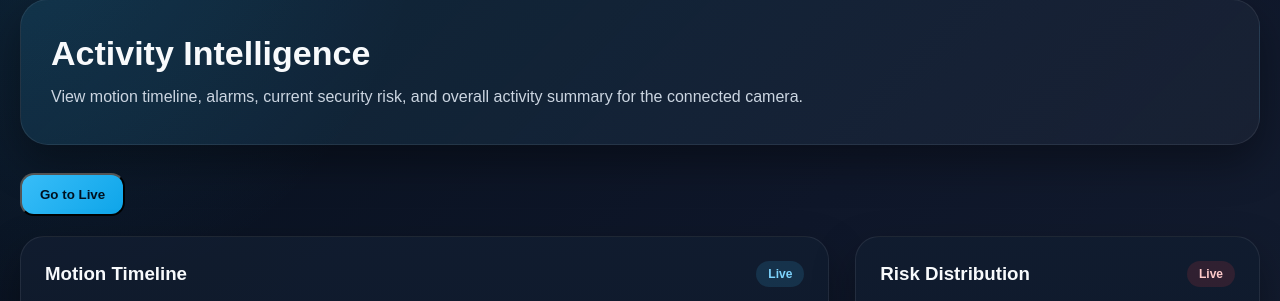
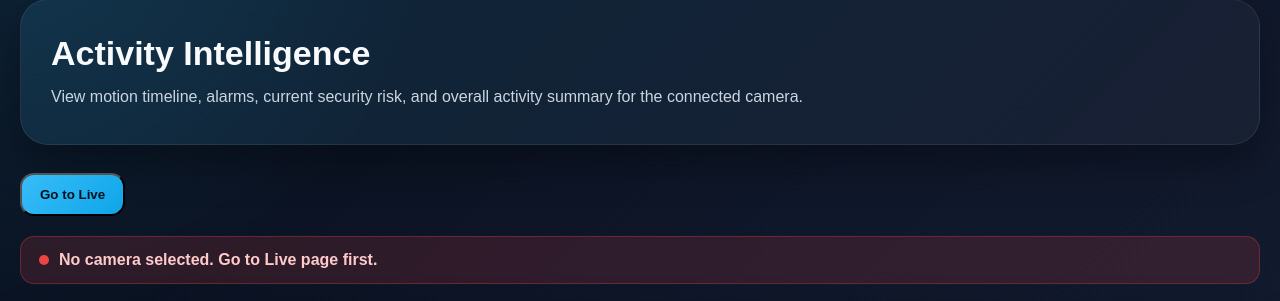
Before and after one commit to manavjeetkarwal/secure-cam, a Flask app: page /activity in a window 1280 px wide. Shown: the part 112-413 px from the top of the page. Run offline with Flask 3, Linux system fonts and the light colour scheme; a user stored in the database is signed in.

Commit message:
fixed some bugs

```diff
--- a/app.py
+++ b/app.py
@@ -884,6 +884,115 @@
         return jsonify({"viewer_alarm_times": [], "camera_cover_times": []})
 
 
+@app.route("/api/activity/summary")
+def api_activity_summary():
+    if not is_logged_in():
+        return jsonify(
+            {
+                "total_motion": 0,
+                "viewer_alarms": 0,
+                "camera_covers": 0,
+                "human_detections": 0,
+            }
+        ), 401
+
+    room = request.args.get("camera")
+    if not room:
+        return jsonify(
+            {
+                "total_motion": 0,
+                "viewer_alarms": 0,
+                "camera_covers": 0,
+                "human_detections": 0,
+            }
+        )
+
+    try:
+        session_id = get_current_or_latest_session_id(room)
+        if not session_id:
+            return jsonify(
+                {
+                    "total_motion": 0,
+                    "viewer_alarms": 0,
+                    "camera_covers": 0,
+                    "human_detections": 0,
+                }
+            )
+
+        conn = get_connection()
+        c = conn.cursor()
+
+        c.execute(
+            """
+            SELECT SUM(motion_count) as total_motion
+            FROM motion_events
+            WHERE camera_room_id=? AND session_id=?
+        """,
+            (room, session_id),
+        )
+        motion_row = c.fetchone()
+        total_motion = (
+            motion_row["total_motion"]
+            if motion_row and motion_row["total_motion"]
+            else 0
+        )
+
+        c.execute(
+            """
+            SELECT COUNT(*) as total
+            FROM viewer_alarm_events
+            WHERE camera_room_id=? AND session_id=?
+        """,
+            (room, session_id),
+        )
+        viewer_alarm_row = c.fetchone()
+        viewer_alarms = viewer_alarm_row["total"] if viewer_alarm_row else 0
+
+        c.execute(
+            """
+            SELECT COUNT(*) as total
+            FROM camera_cover_events
+            WHERE camera_room_id=? AND session_id=?
+        """,
+            (room, session_id),
+        )
+        camera_cover_row = c.fetchone()
+        camera_covers = camera_cover_row["total"] if camera_cover_row else 0
+
+        c.execute(
+            """
+            SELECT COUNT(*) as total
+            FROM human_detection_events
+            WHERE camera_room_id=? AND session_id=?
+        """,
+            (room, session_id),
+        )
+        human_detection_row = c.fetchone()
+        human_detections = human_detection_row["total"] if human_detection_row else 0
+
+        conn.close()
+
+        return jsonify(
+            {
+                "total_motion": total_motion,
+                "viewer_alarms": viewer_alarms,
+                "camera_covers": camera_covers,
+                "human_detections": human_detections,
+            }
+        )
+
+    except Exception as e:
+        print("Summary API error:", e)
+        return jsonify(
+            {
+                "total_motion": 0,
+                "viewer_alarms": 0,
+                "camera_covers": 0,
+                "human_detections": 0,
+            }
+        )
+
+
 @app.route("/api/activity/human_detections")
 def api_activity_human_detections():
     if not is_logged_in():
--- a/static/css/activity.css
+++ b/static/css/activity.css
@@ -24,6 +24,40 @@
 .page-hero p{color:var(--muted);line-height:1.7;max-width:760px;}
 
 .top-action{margin-bottom:20px;}
+
+.activity-status{
+  padding:14px 18px;
+  border-radius:14px;
+  margin-bottom:20px;
+  display:flex;
+  align-items:center;
+  gap:10px;
+  font-weight:600;
+  background:rgba(255,255,255,0.05);
+  border:1px solid rgba(255,255,255,0.08);
+}
+.activity-status.error{
+  background:rgba(239,68,68,0.15);
+  border-color:rgba(239,68,68,0.3);
+  color:#fecaca;
+}
+.activity-status.success{
+  background:rgba(34,197,94,0.15);
+  border-color:rgba(34,197,94,0.3);
+  color:#bbf7d0;
+}
+.status-dot{
+  width:10px;
+  height:10px;
+  border-radius:50%;
+}
+.status-dot.loading{
+  background:#f59e0b;
+  animation:pulse 1s infinite;
+}
+.status-dot.success{background:#22c55e;}
+.status-dot.error{background:#ef4444;}
+
 .live-link-btn{
   display:inline-flex;text-decoration:none;padding:12px 18px;border-radius:14px;font-weight:800;
   background:linear-gradient(135deg,#38bdf8,#0ea5e9);color:#00111f;
--- a/static/js/activity.js
+++ b/static/js/activity.js
@@ -76,20 +76,45 @@
 }
 
 async function loadMotionData() {
-  if (!cameraId || cameraId === "null" || cameraId === "undefined") return;
+  if (!cameraId || cameraId === "null" || cameraId === "undefined") {
+    updateActivityStatus("error", "No camera selected. Go to Live page first.");
+    return;
+  }
+
+  updateActivityStatus("loading", "Loading activity data for camera: " + cameraId + "...");
 
   try {
-    const motionRes = await fetch("/api/activity/motion?camera=" + encodeURIComponent(cameraId));
-    const alarmRes = await fetch("/api/activity/alarms?camera=" + encodeURIComponent(cameraId));
-    const humanRes = await fetch("/api/activity/human_detections?camera=" + encodeURIComponent(cameraId));
+    let motionData = [];
+    let alarmData = { viewer_alarm_times: [], camera_cover_times: [] };
+    let humanData = [];
 
-    if (!motionRes.ok) throw new Error("Motion API failed");
-    if (!alarmRes.ok) throw new Error("Alarm API failed");
-    if (!humanRes.ok) throw new Error("Human detection API failed");
+    // Fetch all data - don't let one failure break everything
+    try {
+      const motionRes = await fetch("/api/activity/motion?camera=" + encodeURIComponent(cameraId));
+      if (motionRes.ok) {
+        motionData = await motionRes.json() || [];
+      }
+    } catch (e) {
+      console.warn("Motion API failed:", e);
+    }
 
-    const motionData = await motionRes.json();
-    const alarmData = await alarmRes.json();
-    const humanData = await humanRes.json();
+    try {
+      const alarmRes = await fetch("/api/activity/alarms?camera=" + encodeURIComponent(cameraId));
+      if (alarmRes.ok) {
+        alarmData = await alarmRes.json() || { viewer_alarm_times: [], camera_cover_times: [] };
+      }
+    } catch (e) {
+      console.warn("Alarm API failed:", e);
+    }
+
+    try {
+      const humanRes = await fetch("/api/activity/human_detections?camera=" + encodeURIComponent(cameraId));
+      if (humanRes.ok) {
+        humanData = await humanRes.json() || [];
+      }
+    } catch (e) {
+      console.warn("Human detection API failed:", e);
+    }
 
     const safeMotionData = Array.isArray(motionData) ? motionData : [];
     const alarmTimes = Array.isArray(alarmData.viewer_alarm_times) ? alarmData.viewer_alarm_times : [];
@@ -99,6 +124,14 @@
     alarmCount = alarmTimes.length;
     coverCount = coverTimes.length;
     humanDetectionCount = humanTimes.length;
+
+    const totalEvents = safeMotionData.length + alarmTimes.length + coverTimes.length + humanTimes.length;
+
+    if (totalEvents === 0) {
+      updateActivityStatus("loading", "No activity data yet. Make sure the camera is active.");
+    } else {
+      updateActivityStatus("success", "Showing " + totalEvents + " events for camera: " + cameraId);
+    }
 
     const latestTime = safeMotionData.length
       ? Number(safeMotionData[safeMotionData.length - 1].time) || 0
@@ -142,6 +175,7 @@
 
   } catch (e) {
     console.error("Activity load error:", e);
+    updateActivityStatus("error", "Error loading activity data: " + e.message);
   }
 }
 
@@ -268,6 +302,12 @@
     reasons.push("Camera cover attempt detected");
   }
 
+  // Human detection is the highest priority
+  if (humanDetectionCount >= 1) {
+    riskScore += 60;
+    reasons.push("Human intrusion detected!");
+  }
+
   let high = 0;
   let low = 0;
   let none = 0;
@@ -355,7 +395,8 @@
     const totalMotionValue = Number(data.total_motion) || totalMotion || 0;
     const viewerAlarms = Number(data.viewer_alarms) || 0;
     const cameraCovers = Number(data.camera_covers) || 0;
-    const totalAlarms = viewerAlarms + cameraCovers;
+    const humanDetections = Number(data.human_detections) || 0;
+    const totalAlarms = viewerAlarms + cameraCovers + humanDetections;
 
     const summaryText = document.getElementById("summaryText");
     if (!summaryText) return;
@@ -366,12 +407,22 @@
 Total Motion Detections: ${totalMotionValue}
 Viewer Alarm Triggers: ${viewerAlarms}
 Camera Cover Attempts: ${cameraCovers}
-Total Alarm Events: ${totalAlarms}
+Human Intrusion Events: ${humanDetections}
+Total Security Events: ${totalAlarms}
 
-Risk is calculated mainly from alarm triggers and camera cover attempts.
-Motion count is used as a supporting factor.`;
+Risk is calculated from alarms, camera covers, and human detections.`;
+
+    const summaryCard = document.querySelector(".summary");
+    if (summaryCard) {
+      summaryCard.style.display = "block";
+    }
   } catch (e) {
     console.error("Summary fetch error:", e);
+    const summaryText = document.getElementById("summaryText");
+    if (summaryText) {
+      summaryText.innerText = "Unable to load summary data. Please check if the camera is active and connected.";
+      summaryText.style.color = "#fda4af";
+    }
   }
 }
 
@@ -390,6 +441,22 @@
 loadMotionData();
 setInterval(loadMotionData, 5000);
 
+function updateActivityStatus(status, message) {
+  const statusEl = document.getElementById("activityStatus");
+  const statusText = document.getElementById("statusText");
+  const dot = statusEl ? statusEl.querySelector(".status-dot") : null;
+
+  if (statusEl) {
+    statusEl.className = "activity-status " + status;
+  }
+  if (statusText) {
+    statusText.textContent = message;
+  }
+  if (dot) {
+    dot.className = "status-dot " + status;
+  }
+}
+
 function goToLivePage() {
   if (!cameraId) {
     window.location.href = "/live";
--- a/templates/activity.html
+++ b/templates/activity.html
@@ -55,6 +55,11 @@
   </div>
 
   <section class="dashboard">
+    <div id="activityStatus" class="activity-status">
+      <span class="status-dot loading"></span>
+      <span id="statusText">Loading activity data...</span>
+    </div>
+
     <div class="top-grid">
       <div class="card">
         <div class="card-header">
```
